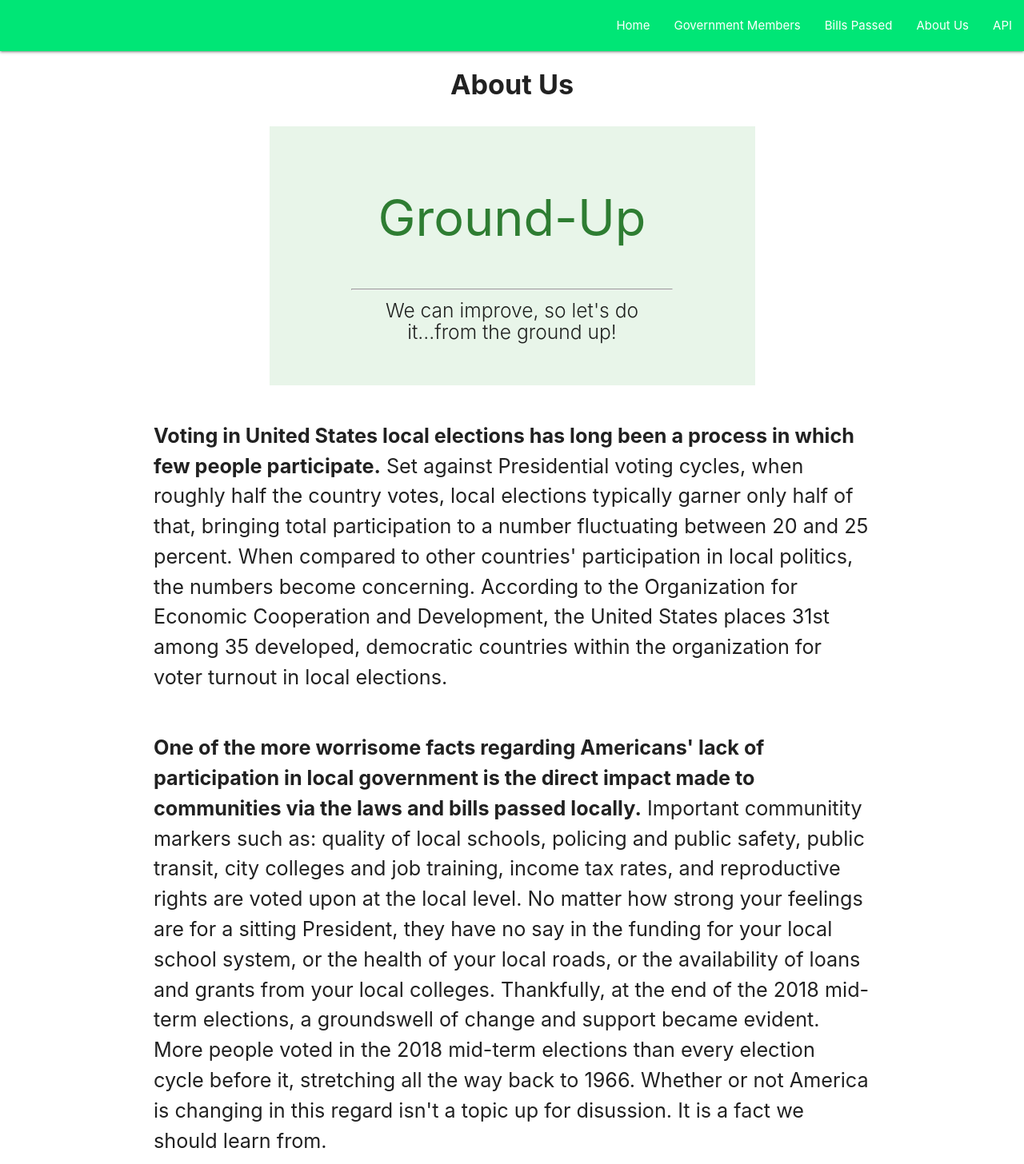
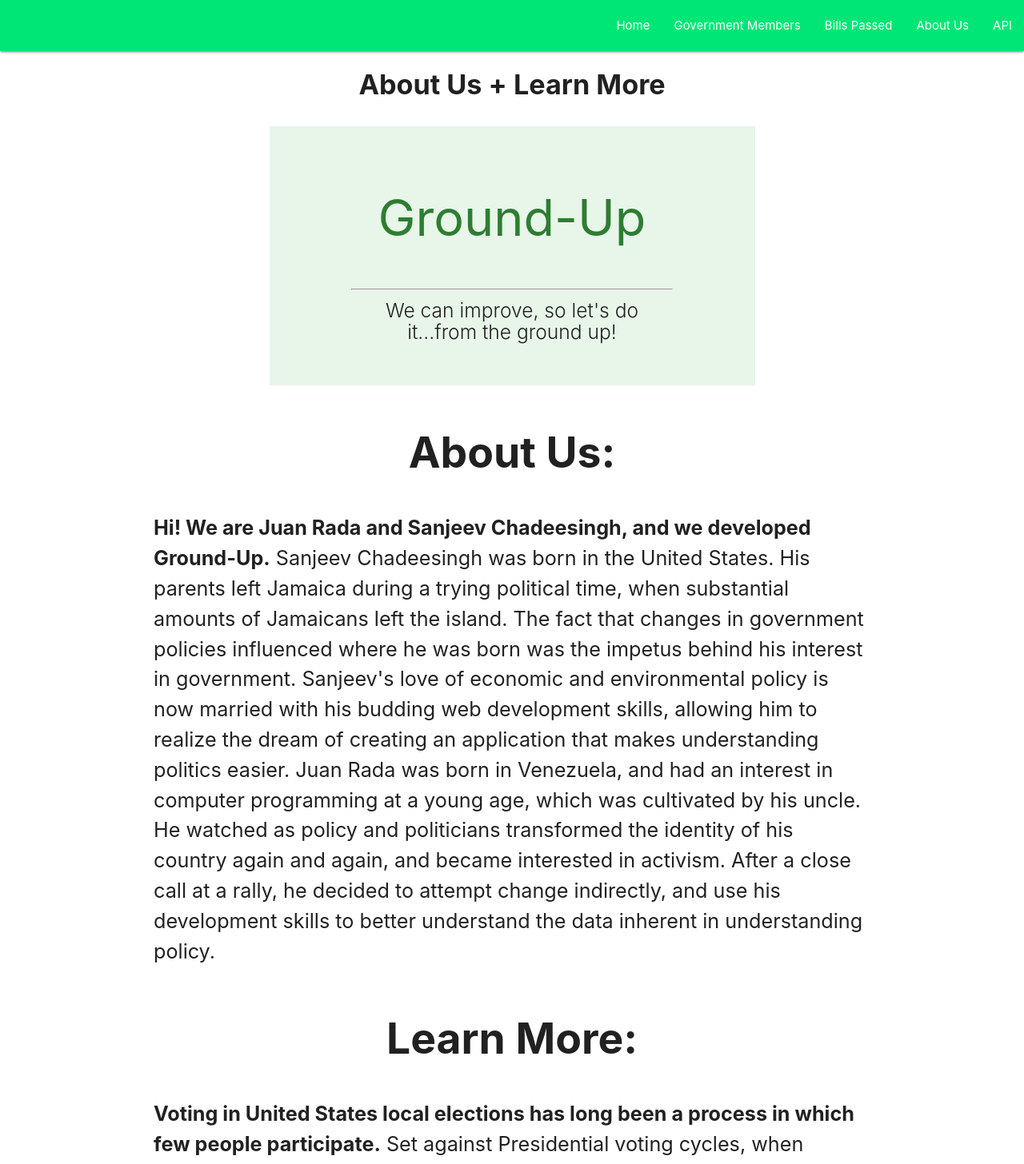
Before and after one commit to jmrada14/Ground-up, a React (Create React App) app in the folder client/: page /about in a window 1280 px wide. Shown: the top 1456 px of the page at 80% size. Built offline with nearby package versions, Linux system fonts and the light colour scheme.

Commit message:
Added to the About Us

```diff
--- a/client/src/components/About me/Dashboard.js
+++ b/client/src/components/About me/Dashboard.js
@@ -20,7 +20,7 @@ class Dashboard extends Component {
         <div className="row">
           <div className="col s12 left-align">
             <h4>
-              <b>About Us</b>
+              <b>About Us + Learn More</b>
             </h4>
           </div>
         </div>
@@ -46,7 +46,14 @@ class Dashboard extends Component {
             </div>
           </div>
         </div>
-
+        <h2><b>About Us:</b></h2>
+        <p className="flow-text">
+          <b>
+            Hi! We are Juan Rada and Sanjeev Chadeesingh, and we developed Ground-Up.
+          </b>{" "}
+        Sanjeev Chadeesingh was born in the United States. His parents left Jamaica during a trying political time, when substantial amounts of Jamaicans left the island. The fact that changes in government policies influenced where he was born was the impetus behind his interest in government. Sanjeev's love of economic and environmental policy is now married with his budding web development skills, allowing him to realize the dream of creating an application that makes understanding politics easier. Juan Rada was born in Venezuela, and had an interest in computer programming at a young age, which was cultivated by his uncle. He watched as policy and politicians transformed the identity of his country again and again, and became interested in activism. After a close call at a rally, he decided to attempt change indirectly, and use his development skills to better understand the data inherent in understanding policy.
+        </p>
+       <h2><b>Learn More:</b></h2>
         <p className="flow-text">
           <b>
             Voting in United States local elections has long been a process in
```
